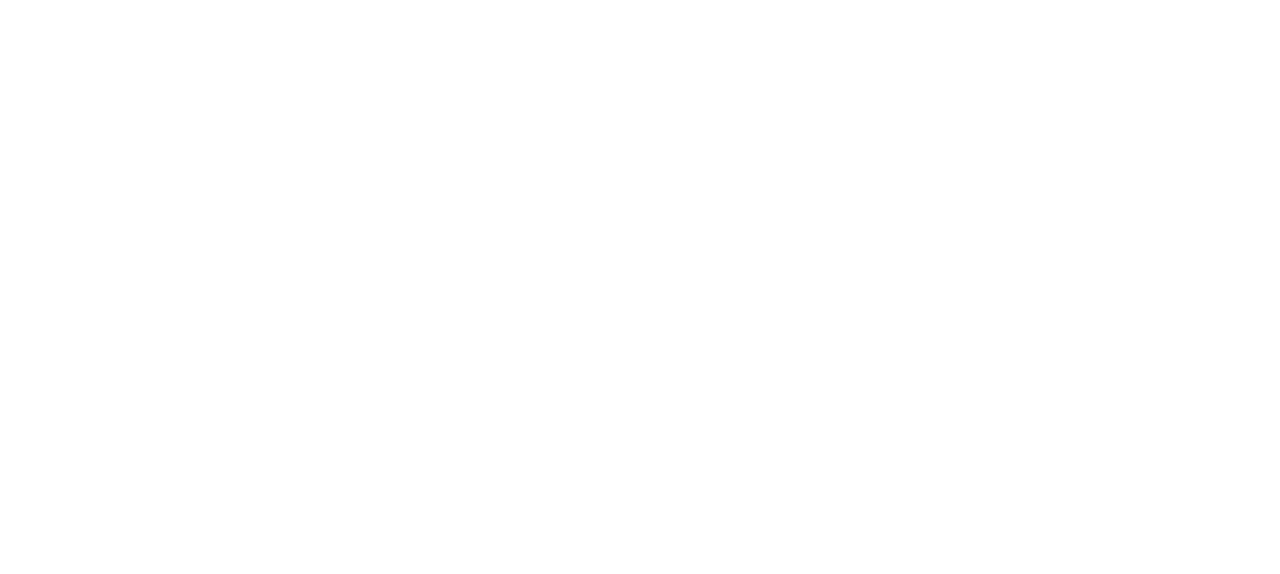
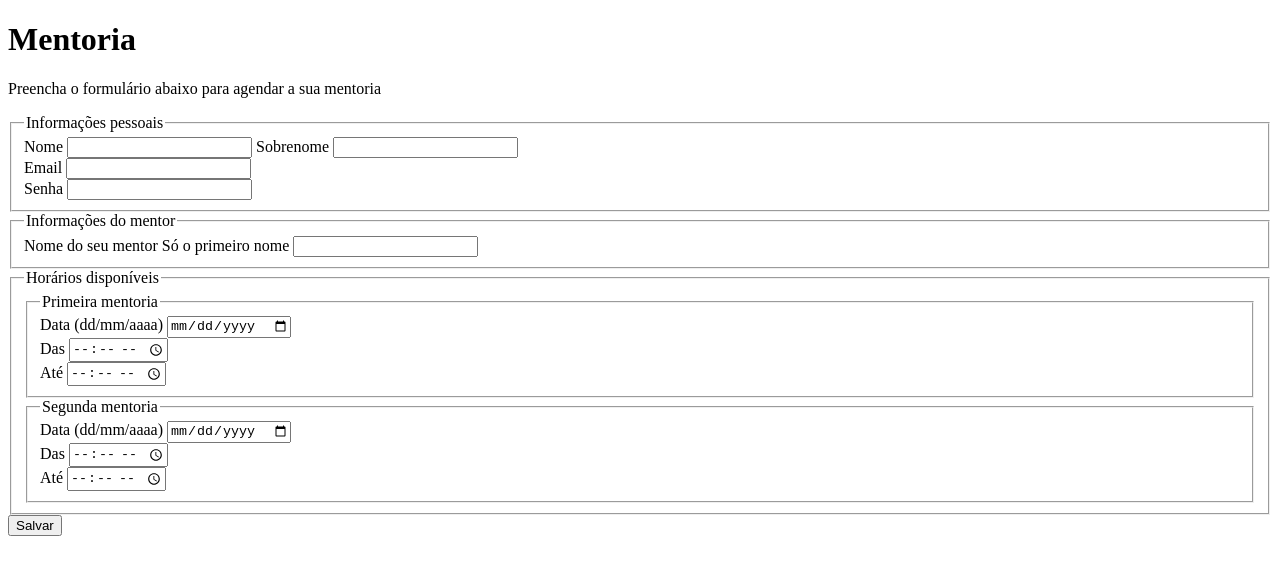
Before and after one commit to Riquecelo/explorer-criando-formulario, a plain HTML site: page index.html in a window 1280 px wide. Drawn offline with Linux system fonts and the light colour scheme.

Commit message:
estrutura html

```diff
--- a/index.html
+++ b/index.html
@@ -4,9 +4,97 @@
     <meta charset="UTF-8">
     <meta name="viewport" content="width=device-width, initial-scale=1.0">
     <link rel="stylesheet" href="style.css">
-    <title>Document</title>
+    <title>Mentoria</title>
 </head>
 <body>
+    <div class="page">
+        <header>
+            <h1>Mentoria</h1>
+            <p>Preencha o formulário abaixo para agendar a sua mentoria</p>
+        </header>
 
+        <form>
+            <fieldset class="info-pessoal">
+                <legend>Informações pessoais</legend>
+                <div class="input-box">
+                    <label for="nome">Nome</label>
+                    <input type="text" id="nome">
+
+                    <label for="sobrenome">Sobrenome</label>
+                    <input type="text" id="sobrenome">
+                </div>
+
+                <div class="input-box">
+                    <label for="email">Email</label>
+                    <input type="email" id="email">
+                </div>
+
+                <div class="input-box">
+                    <label for="senha">Senha</label>
+                    <input type="password" id="senha">
+                </div>
+            </fieldset>
+
+            <fieldset class="info-mentor">
+                <legend>Informações do mentor</legend>
+
+                <div class="input-box">
+                    <label for="nome-mentor">
+                        Nome do seu mentor
+                        <span>Só o primeiro nome</span>
+                    </label>
+                    <input type="text" id="nome-mentor">
+                </div>
+            </fieldset>
+
+            <fieldset class="horarios">
+                <legend>Horários disponíveis</legend>
+
+                <fieldset class="first-mentoring">
+                    <legend>Primeira mentoria</legend>
+                    <div class="input-box">
+                        <label for="date">
+                            Data
+                            <span>(dd/mm/aaaa)</span>
+                        </label>
+                        <input type="date" id="date">
+                    </div>
+
+                    <div class="input-box">
+                        <label for="start-time">Das</label>
+                        <input type="time" id="first-time">
+                    </div>
+                    <div class="input-box">
+                        <label for="end-time">Até</label>
+                        <input type="time" id="end-time">
+                    </div>
+                </fieldset>
+
+                <fieldset class="second-mentoring">
+                    <legend>Segunda mentoria</legend>
+                    <div class="input-box">
+                        <label for="date">
+                            Data
+                            <span>(dd/mm/aaaa)</span>
+                        </label>
+                        <input type="date" id="date">
+                    </div>
+
+                    <div class="input-box">
+                        <label for="start-time">Das</label>
+                        <input type="time" id="first-time">
+                    </div>
+                    <div class="input-box">
+                        <label for="end-time">Até</label>
+                        <input type="time" id="end-time">
+                    </div>
+                </fieldset>
+            </fieldset>
+        </form>
+
+        <footer>
+            <button type="button">Salvar</button>
+        </footer>
+    </div>
 </body>
 </html>
```
